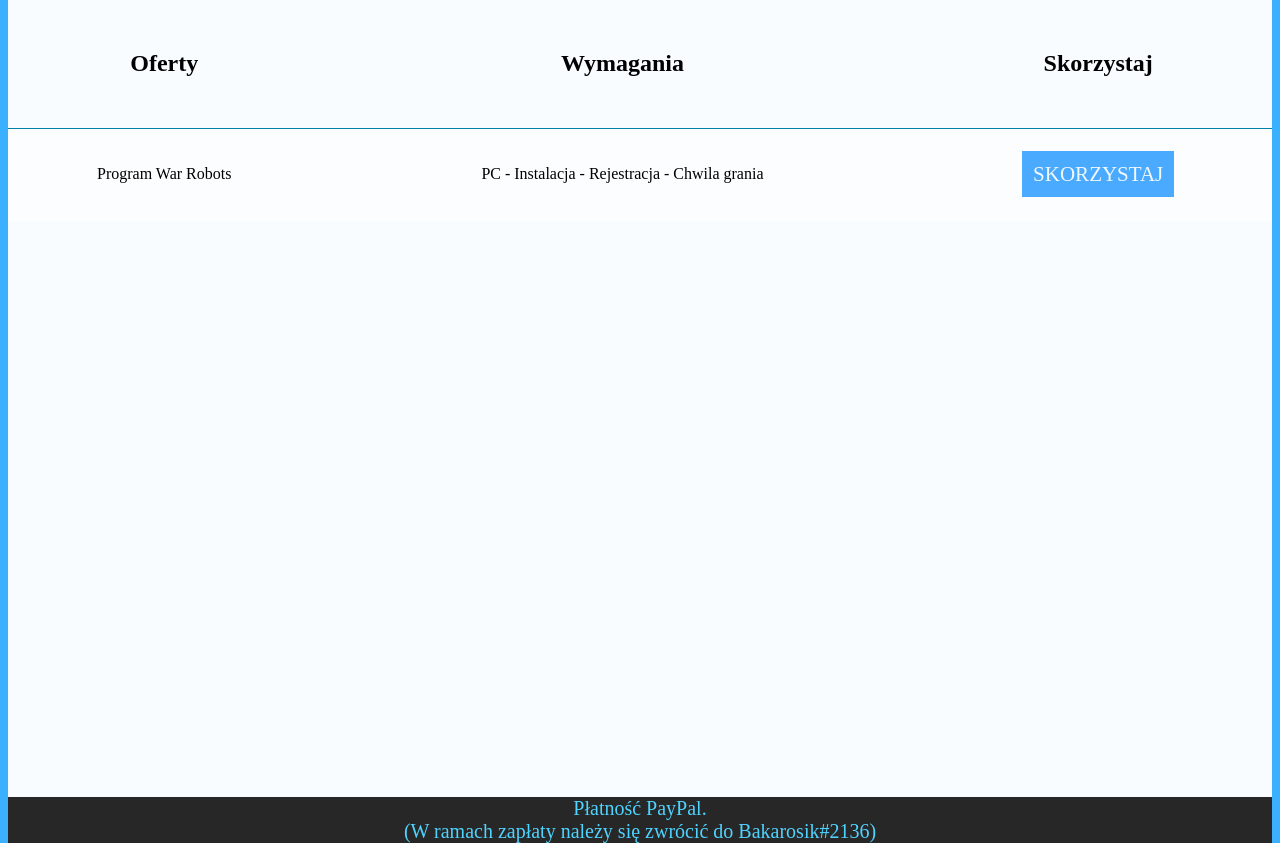
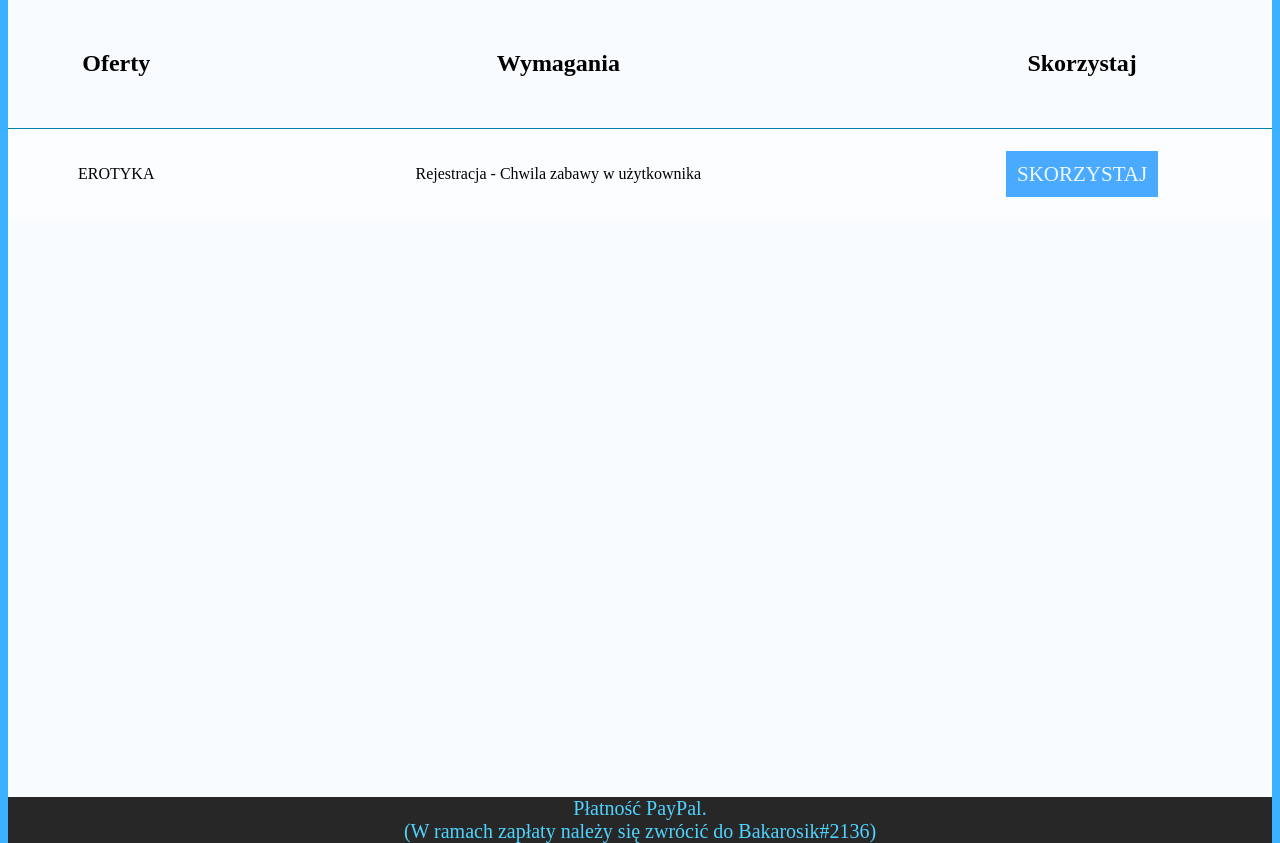
Before and after one commit to ASAPARO/BakarosikLandingPage, a plain HTML site: page index.html in a window 1280 px wide. Shown: the part 61-904 px from the top of the page. Drawn offline with Linux system fonts and the light colour scheme.

Commit message:
Update index.html

```diff
--- a/index.html
+++ b/index.html
@@ -20,9 +20,9 @@
             </tr>
 
             <tr>
-                <td>Program War Robots</td>
-                <td>PC - Instalacja - Rejestracja - Chwila grania</td>
-                <td><a href="https://redirecting7.eu/p/WgR5/6T9I/64s2" class="ofert_button">Skorzystaj</a></td>
+                <td>EROTYKA</td>
+                <td>Rejestracja - Chwila zabawy w użytkownika</td>
+                <td><a href="https://redirecting7.eu/p/WgR5/MATb/XHJK" class="ofert_button">Skorzystaj</a></td>
             </tr>
         </table>
     </div>
```
